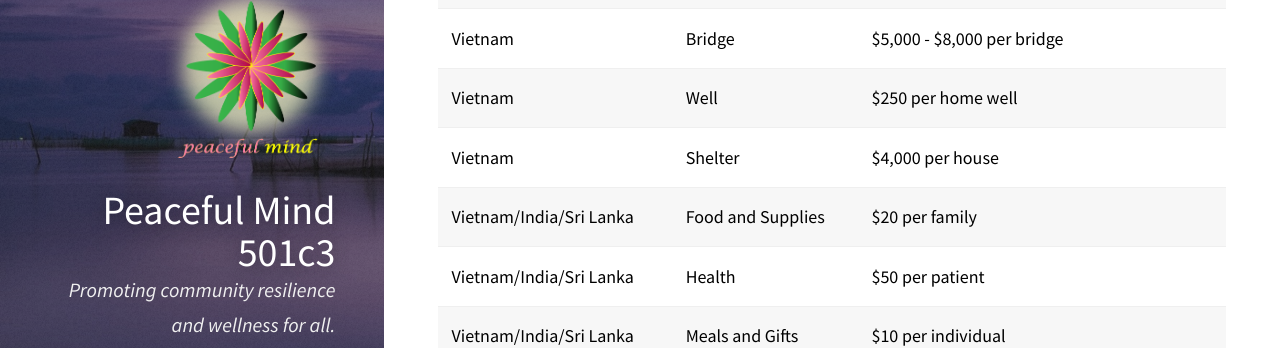
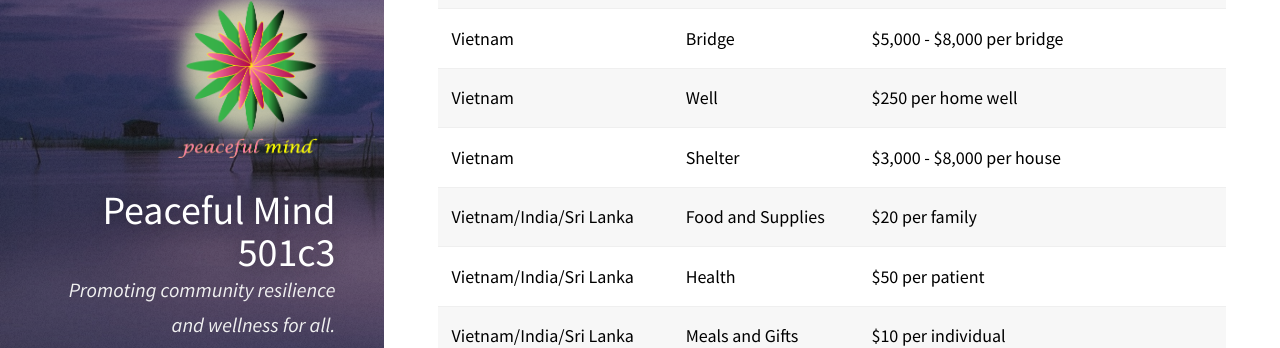
Before and after one commit to peacefulcenter/peacefulcenter.github.io, a Jekyll site: the page built from pages/donate.md, in a window 1280 px wide and 900 px high, scrolled down 984 px. Shown: the part 114-462 px from the top of the window. Built offline with Jekyll 4.4.1, drawn with Linux system fonts in a browser that asks for light colours; our own code applies the rules of GitHub Pages for plain Markdown files.

Commit message:
update plan

```diff
--- a/pages/donate.md
+++ b/pages/donate.md
@@ -52,7 +52,7 @@ _Peaceful Mind 501C3 is a tax-exempt organization. Tax ID: 39-2930680. Your dona
       <tr>
         <td>Vietnam</td>
         <td>Shelter</td>
-        <td>$4,000 per house</td>
+        <td>$3,000 - $8,000 per house</td>
       </tr>
       <tr>
         <td>Vietnam/India/Sri Lanka</td>
```
